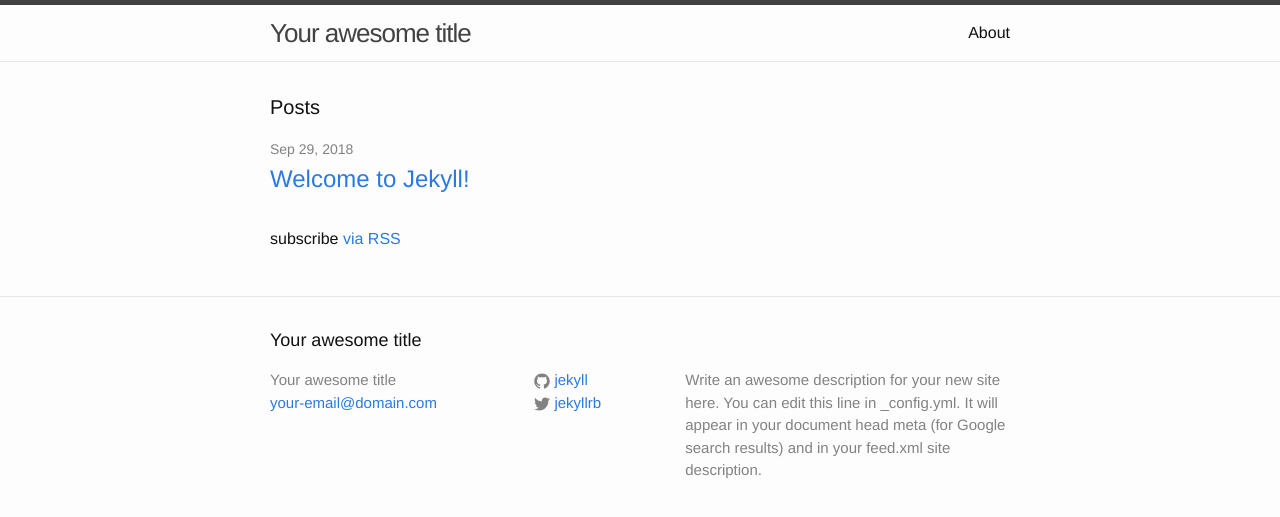
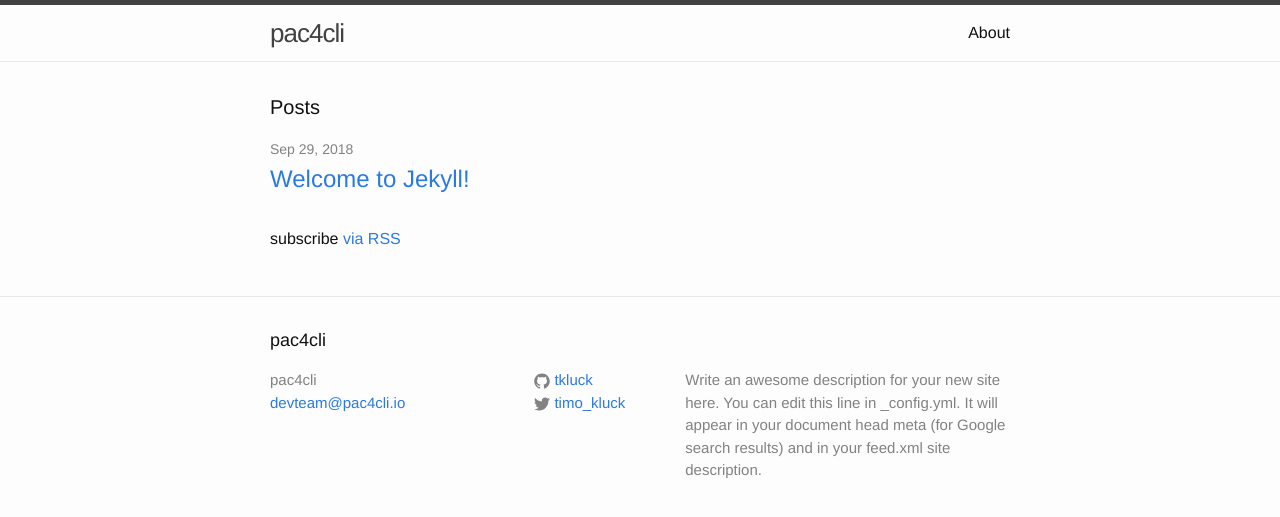
Before and after one commit to tkluck/pac4cli, a Jekyll site: the page built from index.html, in a window 1280 px wide. Shown: the top 517 px of the page. Built offline with Jekyll 4.4.1, drawn with Linux system fonts in a browser that asks for light colours.

Commit message:
Commit a few configuration settings

```diff
--- a/_config.yml
+++ b/_config.yml
@@ -1,21 +1,13 @@
-# Welcome to Jekyll!
-#
-# This config file is meant for settings that affect your whole blog, values
-# which you are expected to set up once and rarely need to edit after that.
-# For technical reasons, this file is *NOT* reloaded automatically when you use
-# 'jekyll serve'. If you change this file, please restart the server process.
-
-# Site settings
-title: Your awesome title
-email: your-email@domain.com
+title: pac4cli
+email: devteam@pac4cli.io
 description: > # this means to ignore newlines until "baseurl:"
   Write an awesome description for your new site here. You can edit this
   line in _config.yml. It will appear in your document head meta (for
   Google search results) and in your feed.xml site description.
 baseurl: "" # the subpath of your site, e.g. /blog
-url: "http://yourdomain.com" # the base hostname & protocol for your site
-twitter_username: jekyllrb
-github_username:  jekyll
+url: "http://pac4cli.io" # the base hostname & protocol for your site
+twitter_username: timo_kluck
+github_username:  tkluck
 
 # Build settings
 markdown: kramdown
```
